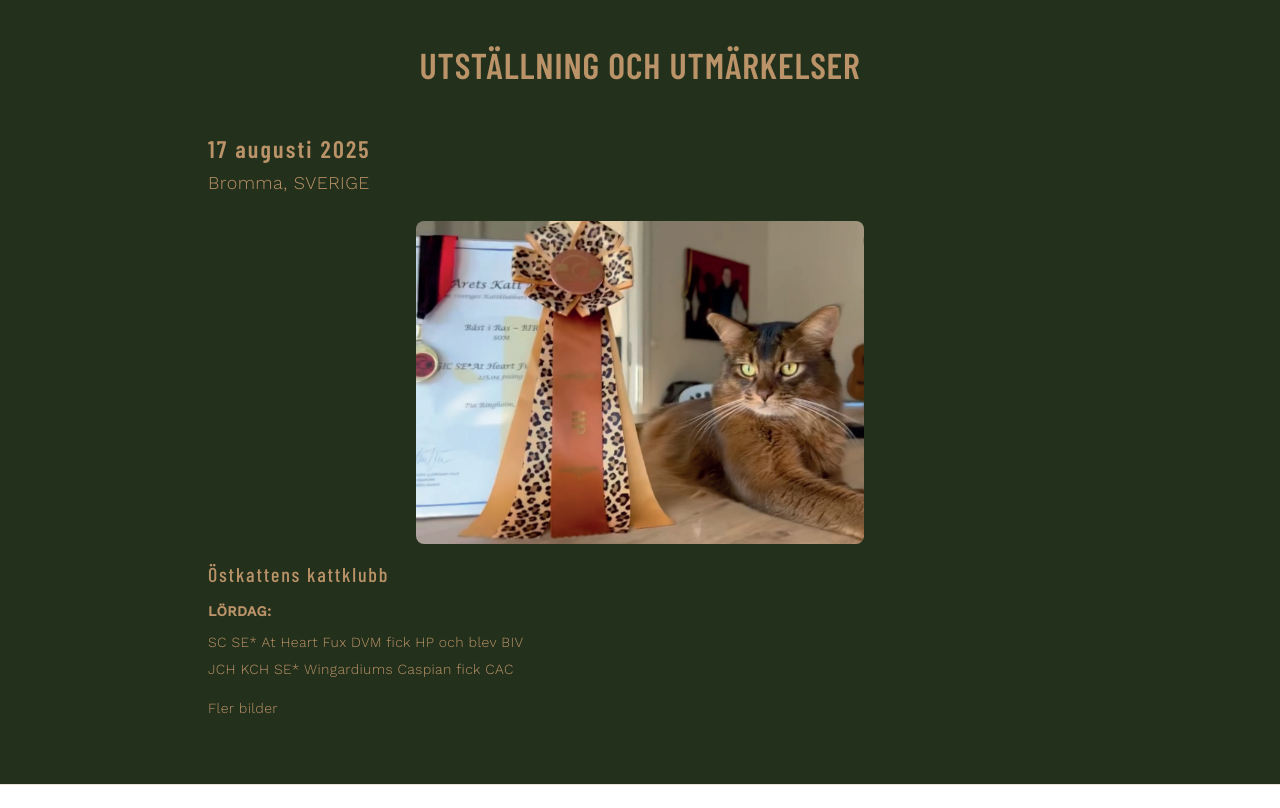
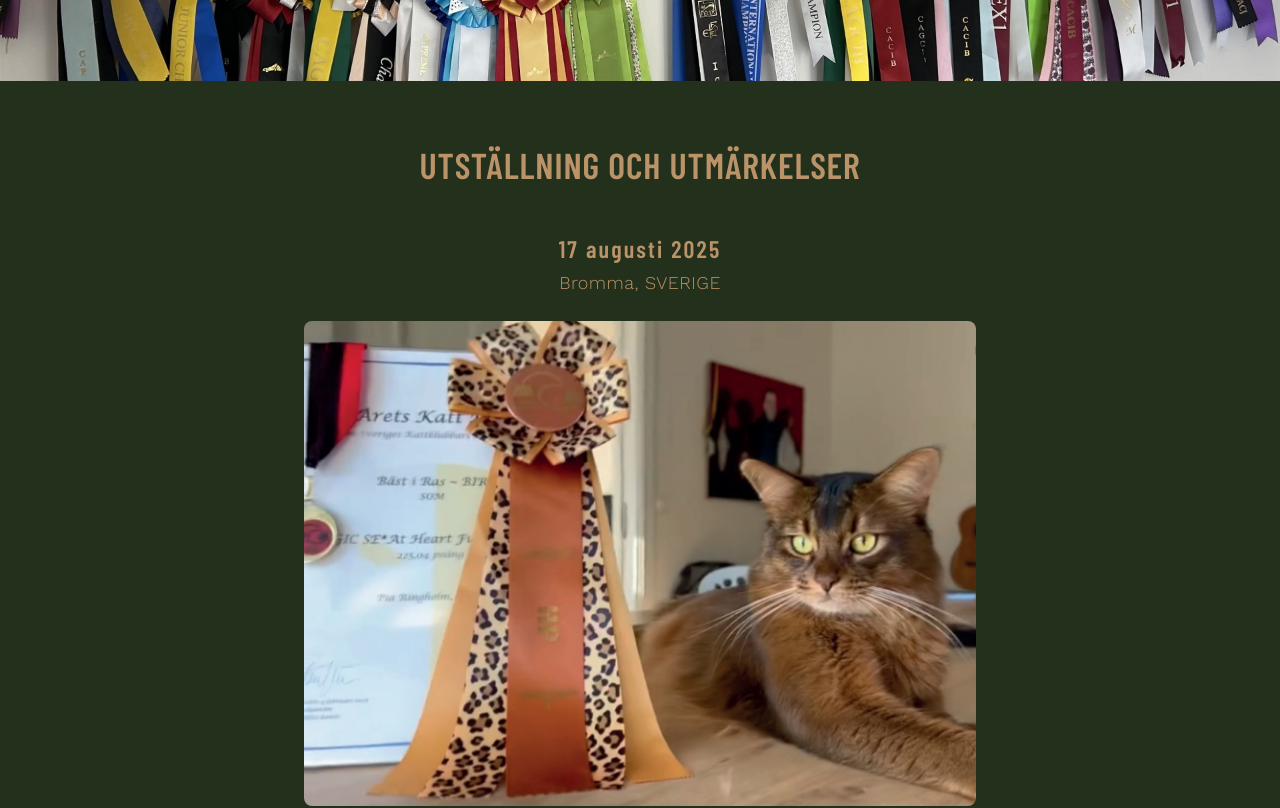
Before and after one commit to swartbergs/at-heart-somali, a React (Vite) app: page /utstallning in a window 1280 px wide. Shown: the part 600-1408 px from the top of the page. Built offline with nearby package versions, Linux system fonts and the light colour scheme; the HTML template or start-up script is replaced by a standard one.

Commit message:
Update Utställning page layout

```diff
--- a/src/pages/Utstallning.tsx
+++ b/src/pages/Utstallning.tsx
@@ -22,7 +22,7 @@ const Utstallning = () => {
       <Header />
       <main className="flex-1 bg-brand-dark-green">
         {/* Hero Image - Full Width */}
-        <div className="w-full h-[400px] md:h-[500px] relative">
+        <div className="w-full h-[500px] md:h-[600px] relative">
           <img
             src={ribbonsHero}
             alt="Utställningsrosetter och utmärkelser"
@@ -40,19 +40,19 @@ const Utstallning = () => {
           {/* Shows List */}
           <div className="space-y-12">
             {shows.map((show, index) => (
-              <div key={index} className="space-y-4">
-                {/* Date and Location */}
-                <div className="text-brand-gold font-body">
+              <div key={index} className="space-y-6">
+                {/* Date and Location - ÖVER bilden */}
+                <div className="text-brand-gold font-body text-center">
                   <h2 className="text-xl md:text-2xl font-heading mb-1">
                     {show.date}
                   </h2>
-                  <p className="text-lg font-light mb-6">
+                  <p className="text-lg font-light">
                     {show.location}
                   </p>
                 </div>
 
-                {/* Show Image */}
-                <div className="w-full max-w-md mx-auto mb-6">
+                {/* Show Image - Större */}
+                <div className="w-full max-w-2xl mx-auto">
                   <img
                     src={show.image}
                     alt={`${show.club} utställning`}
@@ -60,8 +60,8 @@ const Utstallning = () => {
                   />
                 </div>
 
-                {/* Club and Results */}
-                <div className="text-brand-gold font-body text-sm md:text-base">
+                {/* Club and Results - UNDER bilden */}
+                <div className="text-brand-gold font-body text-sm md:text-base text-center">
                   <h3 className="text-lg md:text-xl font-heading mb-3">
                     {show.club}
                   </h3>
```
